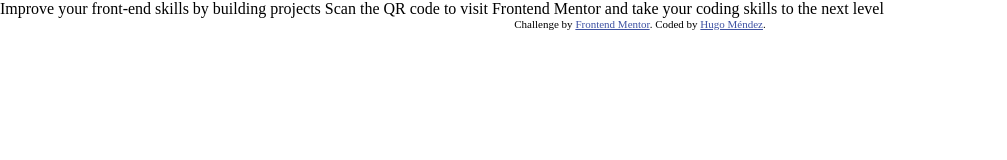
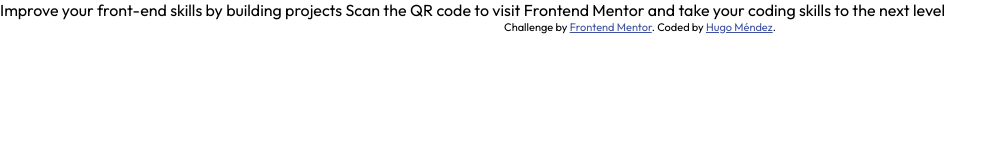
Before and after one commit to Hugomndez/qr-code-component, a plain HTML site: page index.html in a window 1280 px wide. Shown: the whole page, without its empty margins (0-1007 px from the left). Drawn offline with Linux system fonts and the light colour scheme.

Commit message:
style: add outfit google font

```diff
--- a/index.html
+++ b/index.html
@@ -10,6 +10,12 @@
       href="./assets/images/favicon-32x32.png"
     />
     <link rel="stylesheet" href="style.css" />
+    <link rel="preconnect" href="https://fonts.googleapis.com" />
+    <link rel="preconnect" href="https://fonts.gstatic.com" crossorigin />
+    <link
+      href="https://fonts.googleapis.com/css2?family=Outfit:wght@400;700&display=swap"
+      rel="stylesheet"
+    />
     <title>Frontend Mentor | QR code component</title>
   </head>
   <body>
--- a/style.css
+++ b/style.css
@@ -11,6 +11,7 @@
   --link: hsl(228, 45%, 44%);
 
   /* Typography */
+  --primary-font-family: 'Outfit', sans-serif;
   --paragraph: 1.5rem;
 }
 
@@ -28,6 +29,7 @@ html {
 }
 
 body {
+  font-family: var(--primary-font-family);
   font-size: 1.6rem;
 }
 
```
